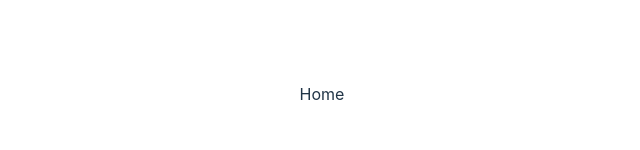
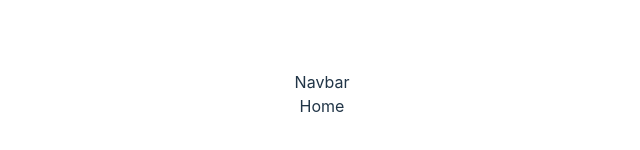
Before and after one commit to HuyVoDN/TaskFlow-App, a React (Vite) app in the folder client/: page / in a window 1280 px wide. Shown: the part 306-456 px from the top of the page, without its empty margins (318-958 px from the left). Built offline with nearby package versions, Linux system fonts and the light colour scheme.

Commit message:
added a few new changes

```diff
--- a/client/package.json
+++ b/client/package.json
@@ -15,6 +15,7 @@
     "@mui/material": "^5.16.7",
     "react": "^18.3.1",
     "react-dom": "^18.3.1",
+    "react-router-dom": "^6.26.1",
     "sass": "^1.77.8"
   },
   "devDependencies": {
--- a/client/src/App.jsx
+++ b/client/src/App.jsx
@@ -4,6 +4,7 @@ import Login from "./pages/Login/Login";
 import Registration from './pages/Registration/Registration';
 import NotFound from './pages/NotFound/NotFound';
 import Profile from './pages/Profile/Profile';
+import Navbar from './Navbar/Navbar'
 import './App.scss'
 const Layout = () => {
   return (
@@ -50,6 +51,7 @@ function App() {
   return (
     <>
       <div className='app-container'>
+        <Navbar></Navbar>
         <RouterProvider router={router}/>
       </div>
     </>
--- /dev/null
+++ b/client/src/Navbar/Navbar.jsx
@@ -0,0 +1,9 @@
+import React from 'react'
+
+const Navbar = () => {
+  return (
+    <div>Navbar</div>
+  )
+}
+
+export default Navbar
```
Also changed, not shown: client/src/Navbar/Navbar.scss (added), client/src/Navbar/NavbarData.js (added).
